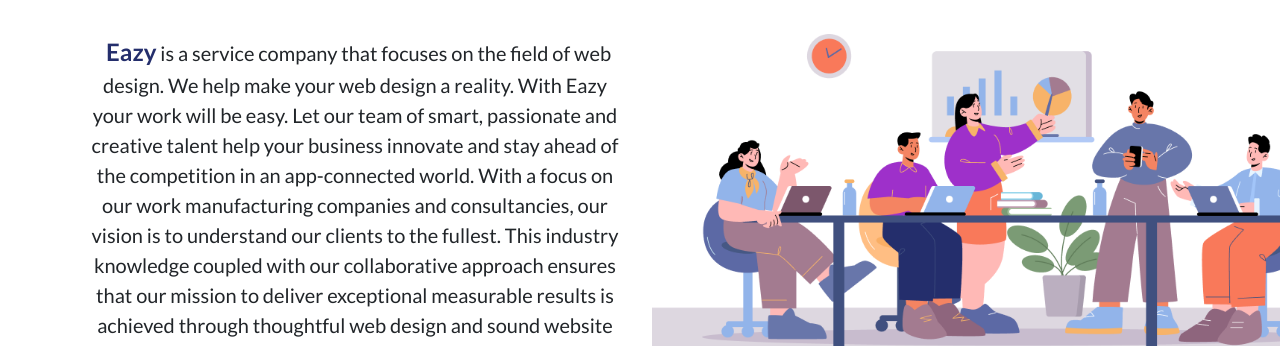
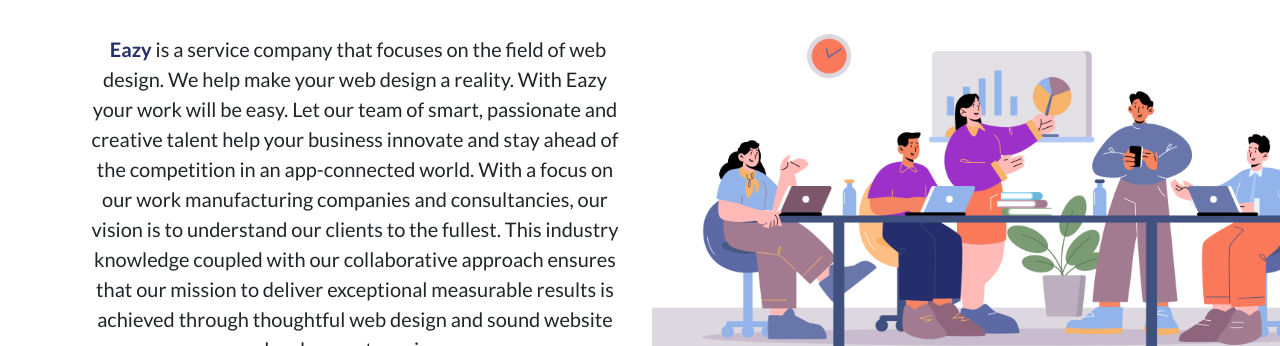
Before and after one commit to YudaArya/fp3-webdesign, a plain HTML site: page index.html in a window 1280 px wide. Shown: the part 754-1100 px from the top of the page. Drawn offline with nearby package versions, Linux system fonts and the light colour scheme; some packages are replaced by stand-ins of ours; a script that the page names is missing.

Commit message:
responsive font size

```diff
--- a/style.css
+++ b/style.css
@@ -65,6 +65,15 @@
     margin-top: 2em;
     text-align: left !important;
     color: var(--secondaryColor);
+  }
+  .about .deskripsi {
+    font-size: 20px !important;
+    margin: auto;
+  }
+  .about span {
+    color: var(--primaryColor);
+    font-weight: 700;
+    font-size: 20px !important;
   }
   .work {
     text-align: left !important;
@@ -164,12 +173,16 @@
 .about {
   text-align: center;
 }
+.about span {
+  color: var(--primaryColor);
+  font-weight: 700;
+  font-size: 13px;
+}
 .about h1 {
   margin-bottom: 50px;
 }
 .about .deskripsi {
-  font-size: 20px;
-  /* width: 60%; */
+  font-size: 13px;
   margin: auto;
 }
 .about img {
```
